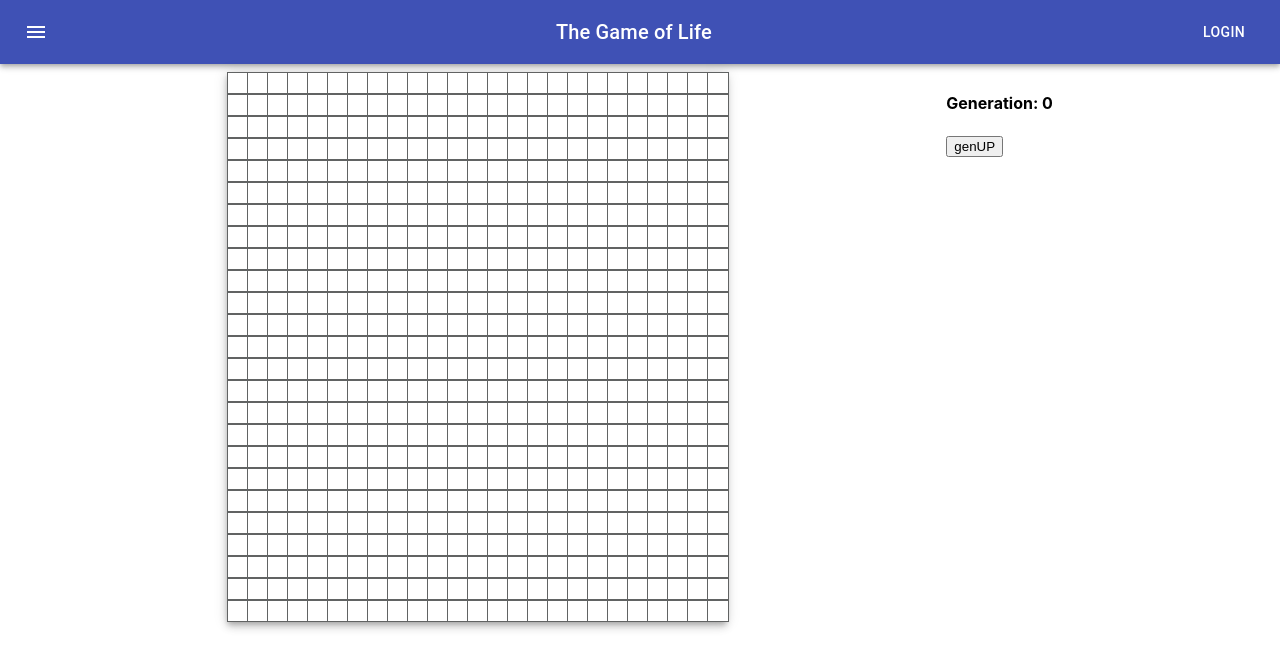
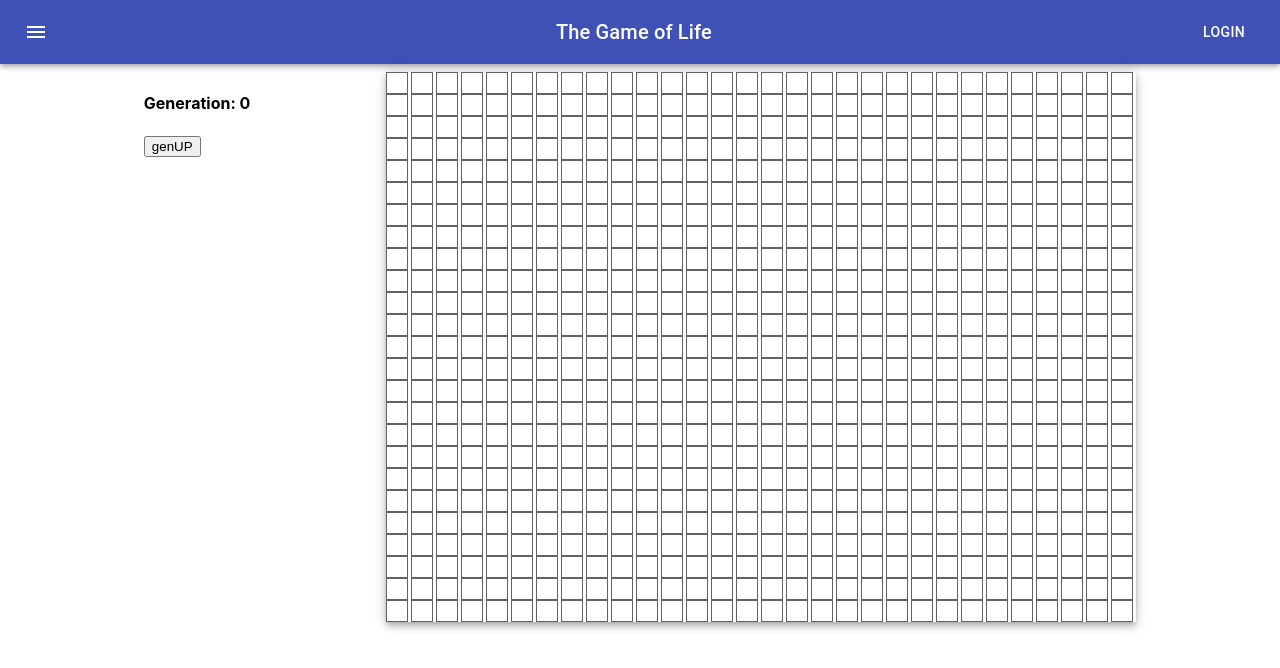
Before and after one commit to SyriiAdvent/game-of-life, a React (Create React App) app: page / in a window 1280 px wide. Shown: the top 668 px of the page. Built offline with nearby package versions, Linux system fonts and the light colour scheme.

Commit message:
refactored init grid to a cleaner line of code

```diff
--- a/src/components/gameOfLife/GameOfLife.tsx
+++ b/src/components/gameOfLife/GameOfLife.tsx
@@ -1,4 +1,4 @@
-import React, { useState, useEffect } from 'react'
+import React, { useState } from 'react'
 import { Theme, createStyles, makeStyles } from "@material-ui/core/styles";
 import { BaseCSSProperties } from "@material-ui/core/styles/withStyles";
 import Grid from './Grid'
@@ -32,11 +32,11 @@ const GameOfLife = () => {
 
   return (
     <div className={cls.root}>
-      <Grid />
       <div>
         <h4>Generation: {generation}</h4>
         <button onClick={() => nextGeneration()} >genUP</button>
       </div>
+      <Grid />
     </div>
   )
 }
--- a/src/components/gameOfLife/Grid.tsx
+++ b/src/components/gameOfLife/Grid.tsx
@@ -1,31 +1,32 @@
 import React, { useEffect, useState, useCallback } from "react";
 import { Theme, createStyles, makeStyles } from "@material-ui/core/styles";
 import { BaseCSSProperties } from "@material-ui/core/styles/withStyles";
-import { Container, Paper } from "@material-ui/core";
+import { Paper } from "@material-ui/core";
 import Node from "./Node";
 
 interface IGrid {
-  rows: number,
-  cols: number
+  rows: number;
+  cols: number;
 }
 
 interface StyleProps {
-  root: BaseCSSProperties,
+  root: BaseCSSProperties;
 }
 
 const useStyles = makeStyles((theme: Theme) =>
   createStyles({
     root: {
-      display: 'flex',
-      justifyContent: 'center'
+      display: "flex",
+      justifyContent: "center",
     },
 
     grid: {
-      width: '100%',
-      height: '100%',
-      display: 'grid',
-      gridTemplateColumns: `repeat(25, 20px)`,
-    }
+      width: "100%",
+      height: "100%",
+      display: "grid",
+      gridTemplateColumns: `repeat(30, 25px)`,
+      // NEED TO PASS IN COL SIZE VIA PROPS
+    },
   })
 );
 
@@ -34,36 +35,55 @@ const Grid = () => {
   const cls = useStyles();
   const [grid, setGrid] = useState<any[]>([]);
   const [gridSize, setGridSize] = useState<IGrid>({
+    cols: 30,
     rows: 25,
-    cols: 25
-  })
-  const { rows, cols } = gridSize
+  });
+  const { rows, cols } = gridSize;
 
   // Sets the grid L x W via (rows, cols) input sizes
   // useCallback so the function doesnt re-run from external component updates with React.strictMode
   const initilizeGrid = useCallback(() => {
-    setGrid(() => {
-      const arrGrid: any[] = [];
-      for (let index = 0; index < rows; index++) {
-        arrGrid.push(Array.from(Array(cols), () => 0));
-      }
-      return arrGrid;
-    });
-  }, [])
+    setGrid(() => Array(rows).fill(Array(cols).fill(0)));
+  }, [rows, cols]);
 
   // Setup grid state on component mount
   useEffect(() => {
     initilizeGrid();
   }, [rows, cols]);
 
+  // Handles updating node on click selection
+  const nodeSelectUpdater = (col: number, row: number) => {
+    const newArr = grid.map((column: any[], i: number) => {
+      return column.map((rowPosition: number, j: number) => {
+        if (row === j && col === i) {
+          return 1;
+        } else {
+          return rowPosition;
+        }
+      });
+    });
+    setGrid(newArr);
+    console.log(`Updated Node @ [${col}][${row}] to 1`)
+  };
+
+  // console.table(grid);
+
   return (
     <Paper elevation={5} className={cls.root} square>
-      <div className={cls.grid} >
+      <div className={cls.grid}>
+        {/* We render all grid nodes here */}
         {grid.map((row: any[], r: number) => {
-          return row.map((col: any[], c: number) => <Node key={`${r}_${c}`} />);
+          return row.map((col: any[], c: number) => (
+            <Node
+              key={`${r}_${c}`}
+              // rename col to status as it'll be a 1 or 0
+              isAlive={{ status: col, r, c }}
+              nodeSelectUpdater={nodeSelectUpdater}
+            />
+          ));
         })}
       </div>
-    </Paper >
+    </Paper>
   );
 };
 
```
